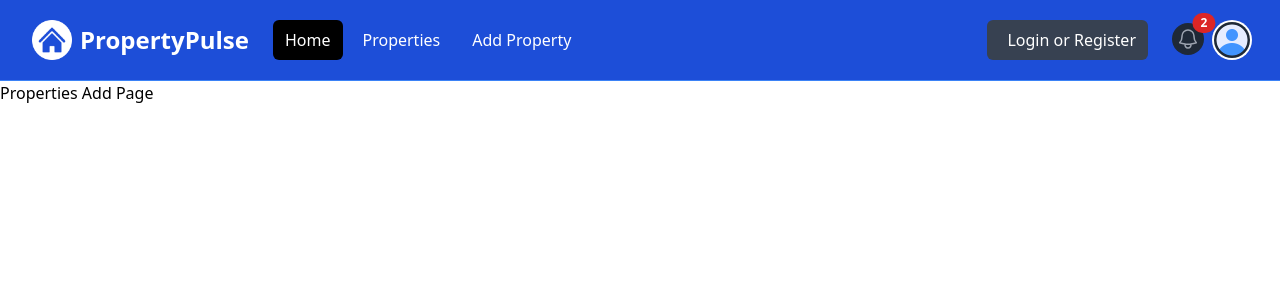
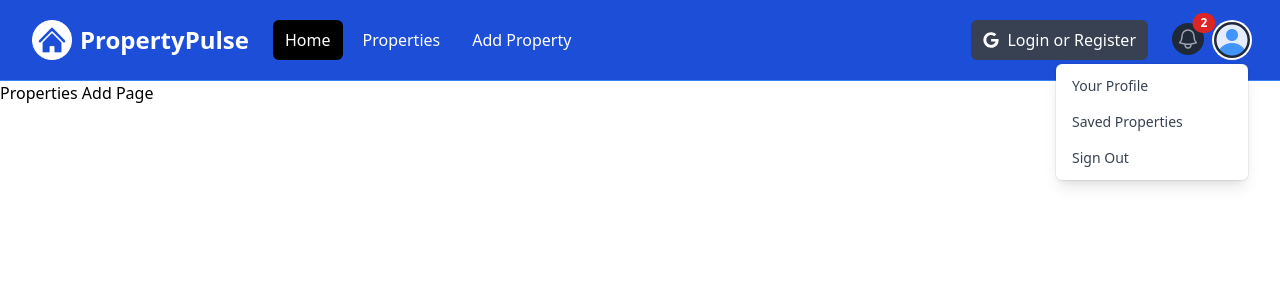
Before and after one commit to skippitymoo/nextjs-from-scratch-property-pulse, a Next.js app: page /properties/add in a window 1280 px wide. Both pictures are taken after a click on the button "Open user menu". Shown: the top 300 px of the page. Built offline with nearby package versions, Linux system fonts and the light colour scheme.

Commit message:
chap2: Links, menu dropdowns and React Icons

```diff
--- a/components/NavBar.tsx
+++ b/components/NavBar.tsx
@@ -1,8 +1,15 @@
+"use client";
+import { useState } from "react";
 import Image from "next/image";
+import Link from "next/link";
 import logo from "@/assets/images/logo-white.png";
 import profileDefault from "@/assets/images/profile.png";
+import { FaGoogle } from "react-icons/fa";
 
 const NavBar = () => {
+  const [isMobileMenuOpen, setIsMobileMenuOpen] = useState(false);
+  const [isProfileMenuOpen, setIsProfileMenuOpen] = useState(false);
+
   return (
     <nav className="bg-blue-700 border-b border-blue-500">
       <div className="mx-auto max-w-7xl px-2 sm:px-6 lg:px-8">
@@ -15,6 +22,7 @@
               className="relative inline-flex items-center justify-center rounded-md p-2 text-gray-400 hover:bg-gray-700 hover:text-white focus:outline-none focus:ring-2 focus:ring-inset focus:ring-white"
               aria-controls="mobile-menu"
               aria-expanded="false"
+              onClick={() => setIsMobileMenuOpen((prev) => !prev)}
             >
               <span className="absolute -inset-0.5"></span>
               <span className="sr-only">Open main menu</span>
@@ -37,34 +45,34 @@
 
           <div className="flex flex-1 items-center justify-center md:items-stretch md:justify-start">
             {/* <!-- Logo --> */}
-            <a className="flex flex-shrink-0 items-center" href="/index.html">
+            <Link className="flex flex-shrink-0 items-center" href="/">
               <Image className="h-10 w-auto" src={logo} alt="PropertyPulse" />
 
               <span className="hidden md:block text-white text-2xl font-bold ml-2">
                 PropertyPulse
               </span>
-            </a>
+            </Link>
             {/* <!-- Desktop Menu Hidden below md screens --> */}
             <div className="hidden md:ml-6 md:block">
               <div className="flex space-x-2">
-                <a
-                  href="/index.html"
+                <Link
+                  href="/"
                   className="text-white bg-black hover:bg-gray-900 hover:text-white rounded-md px-3 py-2"
                 >
                   Home
-                </a>
-                <a
-                  href="/properties.html"
+                </Link>
+                <Link
+                  href="/properties"
                   className="text-white hover:bg-gray-900 hover:text-white rounded-md px-3 py-2"
                 >
                   Properties
-                </a>
-                <a
-                  href="/add-property.html"
+                </Link>
+                <Link
+                  href="/properties/add"
                   className="text-white hover:bg-gray-900 hover:text-white rounded-md px-3 py-2"
                 >
                   Add Property
-                </a>
+                </Link>
               </div>
             </div>
           </div>
@@ -73,7 +81,7 @@
           <div className="hidden md:block md:ml-6">
             <div className="flex items-center">
               <button className="flex items-center text-white bg-gray-700 hover:bg-gray-900 hover:text-white rounded-md px-3 py-2">
-                <i className="fa-brands fa-google text-white mr-2"></i>
+                <FaGoogle className="text-white mr-2" />
                 <span>Login or Register</span>
               </button>
             </div>
@@ -81,7 +89,7 @@
 
           {/* <!-- Right Side Menu (Logged In) --> */}
           <div className="absolute inset-y-0 right-0 flex items-center pr-2 md:static md:inset-auto md:ml-6 md:pr-0">
-            <a href="messages.html" className="relative group">
+            <Link href="/messages" className="relative group">
               <button
                 type="button"
                 className="relative rounded-full bg-gray-800 p-1 text-gray-400 hover:text-white focus:outline-none focus:ring-2 focus:ring-white focus:ring-offset-2 focus:ring-offset-gray-800"
@@ -107,7 +115,7 @@
                 2
                 {/* <!-- Replace with the actual number of notifications --> */}
               </span>
-            </a>
+            </Link>
             {/* <!-- Profile dropdown button --> */}
             <div className="relative ml-3">
               <div>
@@ -117,6 +125,7 @@
                   id="user-menu-button"
                   aria-expanded="false"
                   aria-haspopup="true"
+                  onClick={() => setIsProfileMenuOpen((prev) => !prev)}
                 >
                   <span className="absolute -inset-1.5"></span>
                   <span className="sr-only">Open user menu</span>
@@ -129,74 +138,77 @@
               </div>
 
               {/* <!-- Profile dropdown --> */}
+              {isProfileMenuOpen && (
                 <div
                   id="user-menu"
-                className="hidden absolute right-0 z-10 mt-2 w-48 origin-top-right rounded-md bg-white py-1 shadow-lg ring-1 ring-black ring-opacity-5 focus:outline-none"
+                  className="absolute right-0 z-10 mt-2 w-48 origin-top-right rounded-md bg-white py-1 shadow-lg ring-1 ring-black ring-opacity-5 focus:outline-none"
                   role="menu"
                   aria-orientation="vertical"
                   aria-labelledby="user-menu-button"
                   tabIndex={-1}
                 >
-                <a
-                  href="/profile.html"
+                  <Link
+                    href="/profile"
                     className="block px-4 py-2 text-sm text-gray-700"
                     role="menuitem"
                     tabIndex={-1}
                     id="user-menu-item-0"
                   >
                     Your Profile
-                </a>
-                <a
-                  href="saved-properties.html"
+                  </Link>
+                  <Link
+                    href="properties/saved"
                     className="block px-4 py-2 text-sm text-gray-700"
                     role="menuitem"
                     tabIndex={-1}
                     id="user-menu-item-2"
                   >
                     Saved Properties
-                </a>
-                <a
-                  href="#"
+                  </Link>
+                  <button
                     className="block px-4 py-2 text-sm text-gray-700"
                     role="menuitem"
                     tabIndex={-1}
                     id="user-menu-item-2"
                   >
                     Sign Out
-                </a>
+                  </button>
                 </div>
+              )}
             </div>
           </div>
         </div>
       </div>
 
       {/* <!-- Mobile menu, show/hide based on menu state. --> */}
-      <div className="hidden" id="mobile-menu">
+      {isMobileMenuOpen && (
+        <div id="mobile-menu">
           <div className="space-y-1 px-2 pb-3 pt-2">
-          <a
-            href="/index.html"
+            <Link
+              href="/"
               className="bg-gray-900 text-white block rounded-md px-3 py-2 text-base font-medium"
             >
               Home
-          </a>
-          <a
-            href="/properties.html"
+            </Link>
+            <Link
+              href="/properties"
               className="text-gray-300 hover:bg-gray-700 hover:text-white block rounded-md px-3 py-2 text-base font-medium"
             >
               Properties
-          </a>
-          <a
-            href="/add-property.html"
+            </Link>
+            <Link
+              href="/properties/add"
               className="text-gray-300 hover:bg-gray-700 hover:text-white block rounded-md px-3 py-2 text-base font-medium"
             >
               Add Property
-          </a>
+            </Link>
             <button className="flex items-center text-white bg-gray-700 hover:bg-gray-900 hover:text-white rounded-md px-3 py-2 my-4">
-            <i className="fa-brands fa-google mr-2"></i>
+              <FaGoogle className="text-white mr-2" />
               <span>Login or Register</span>
             </button>
           </div>
         </div>
+      )}
     </nav>
   );
 };
```
Also changed, not shown: package.json (+4 -3 lines), 1 other file (tests, documents, lock files or other folders). Lines whose indentation alone changed are shown as unchanged.
